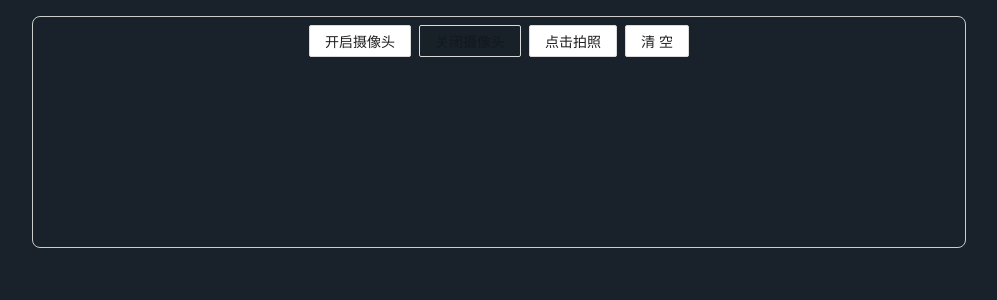
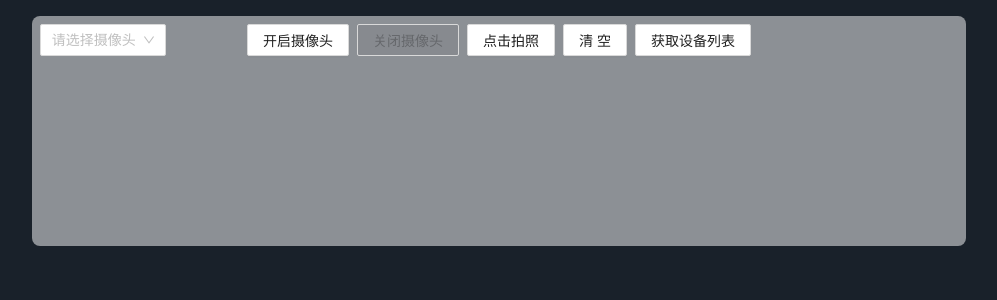
Before and after one commit to QiXu191202/home-page, a React (Vite) app: page /rtc in a window 1280 px wide. Shown: the top 300 px of the page, without its empty margins (141-1138 px from the left). Built offline with nearby package versions, Linux system fonts and the light colour scheme.

Commit message:
feat(RTC): 添加摄像头设备选择
- 在Options组件中添加摄像头设备选择功能

```diff
--- a/src/pages/RTC/WebRTC.scss
+++ b/src/pages/RTC/WebRTC.scss
@@ -1,13 +1,16 @@
 .rtc-page {
+  position: relative;
   padding: 0.5rem;
-  border: 1px solid #ccc;
   border-radius: 0.5rem;
   display: flex;
   flex-direction: column;
   align-items: center;
+  background: rgba(255, 255, 255, 0.5);
 
   #localVideo {
+    max-width: 100%;
     margin-top: 1rem;
+    border-radius: 0.5rem;
   }
 
   .img-list {
@@ -20,4 +23,10 @@
       margin-bottom: 0.5rem;
     }
   }
+
+  .ant-select {
+    position: absolute;
+    top: 0.5rem;
+    left: 0.5rem;
+  }
 }
--- a/src/pages/RTC/components/Options.tsx
+++ b/src/pages/RTC/components/Options.tsx
@@ -1,6 +1,6 @@
 // import React from 'react'
 import { useState, useRef } from 'react';
-import { Space, Button } from 'antd';
+import { Space, Button, Select } from 'antd';
 
 const Options = () => {
 	// 使用useState来跟踪摄像头状态
@@ -73,8 +73,34 @@ const Options = () => {
 		setImgList([]);
 	};
 
+	// 获取设备列表
+	const [devices, setDevices] = useState<MediaDeviceInfo[]>([]);
+	const getDevices = async () => {
+		const ls = (await navigator.mediaDevices.enumerateDevices())
+			.filter((item) => item.kind === 'videoinput')
+			.map((val) => ({
+				...val,
+				label: val.label,
+				value: val.deviceId,
+			}));
+		setDevices(ls);
+		console.log('🚀🚀🚀 / devices', devices);
+	};
+
+	// 切换设备
+	const handleDeviceChange = async (deviceId: string) => {
+		const stream = await navigator.mediaDevices.getUserMedia({
+			audio: false,
+			video: {
+				deviceId: { exact: deviceId },
+			},
+		});
+		playLocalStream(stream);
+	};
+
 	return {
 		controls: (
+			<>
 				<Space>
 					<Button
 						onClick={openCamera}
@@ -90,10 +116,17 @@ const Options = () => {
 					</Button>
 					<Button onClick={takePhoto}>点击拍照</Button>
 					<Button onClick={clearPhoto}>清空</Button>
+					<Button onClick={getDevices}>获取设备列表</Button>
 				</Space>
+				<Select
+					options={devices}
+					placeholder='请选择摄像头'
+					onChange={handleDeviceChange}
+				></Select>
+			</>
 		),
-    imgList
-  }
-}
+		imgList,
+	};
+};
 
-export default Options
+export default Options;
```
Also changed, not shown: src/pages/Info/components/TopMenus.tsx (added). Lines whose indentation alone changed are shown as unchanged.
